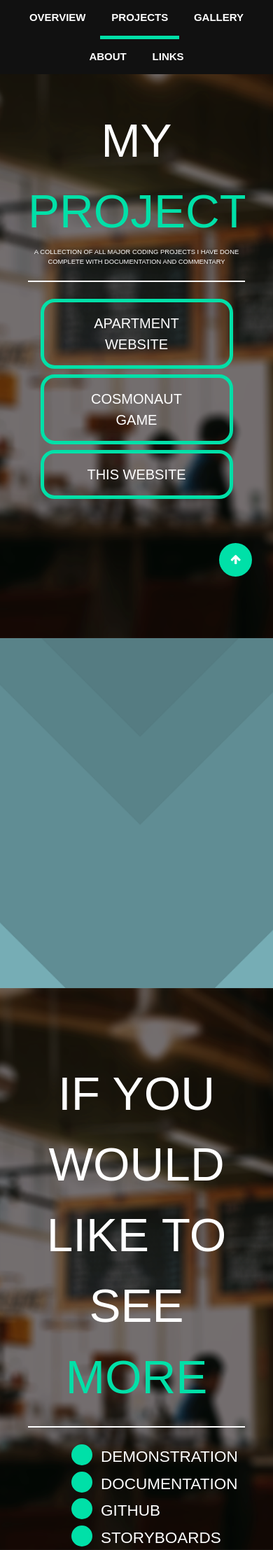
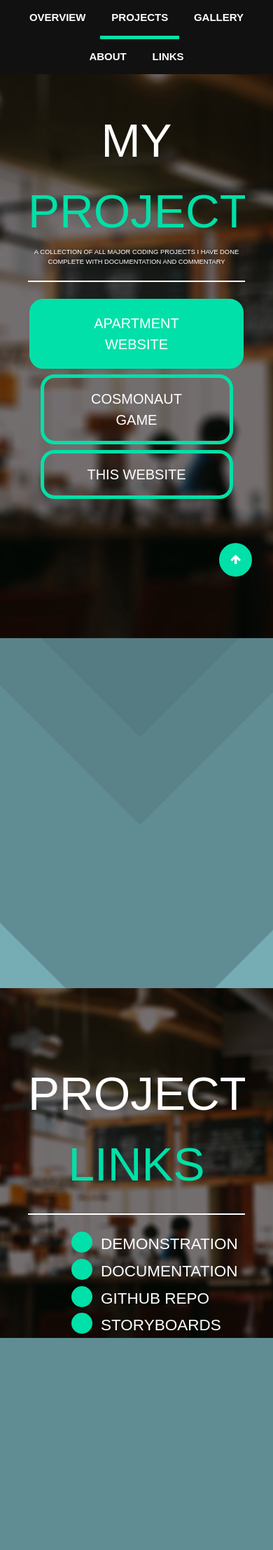
Before and after one commit to Aurenhardt/portfolio_project, a Django app: page /projects/ in a window 390 px wide. Shown: the whole page at 70% size. After the commit the page ends 1912 px from the top, so only its background shows below. Run offline with Django 3.2, Linux system fonts and the light colour scheme; data that the repository does not hold is empty; some libraries are stand-ins or nearby versions; some web fonts are replaced.

Commit message:
Revamped the Projects Page due to it falling apart on mobile view and large screenview. Buttons are not too bad right now but need to be addressed still as they do not align properly.
TODO: Zoom page out a little, it feels too zoomed in.

```diff
--- a/overviewpage/templates/overviewpage/projectpage.html
+++ b/overviewpage/templates/overviewpage/projectpage.html
@@ -14,11 +14,12 @@
 	          <hr class="solid">
 	        </ul>
 	<!--Title Buttons-->
-	        <ul>
-		  <li><button class="button" onclick="scrollProject(0)">APARTMENT WEBSITE</button></li>
-	          <li><button class="button" onclick="scrollProject(1)">COSMONAUT GAME</button></li>
-	          <li><button class="button" onclick="scrollProject(2)">THIS WEBSITE</button></li>
-	        </ul>
+                <ul>
+                  <li><button id="btn0" class="button-active" onclick="Filter(0)">APARTMENT WEBSITE</button></li>
+                  <li><button id="btn1" class="button" onclick="Filter(1)">COSMONAUT GAME</button></li>
+                  <li><button id="btn2" class="button" onclick="Filter(2)">THIS WEBSITE</button></li>
+                </ul>
+
 	<!--endbuttons-->
 
 	    </div>
@@ -34,43 +35,51 @@
                 <div class="title-card">
 			<div id="projects" class="gallery">
 			{% for project in projects %}
-				<div id="{{project.ProjectCategory}}" class="gallery-content" style="display:hidden;">
+				<div id="{{project.ProjectCategory}}" class="gallery-content" style="display:none;">
                     			<div class="title-card">
-                        			<ul>
 						 <hr class="solid">
                         			 <li><a>{{ project.title }} </a></li>
                         			 <li><a class="highlight"> {{ project.title_highlight }}</a></li>
                         			 <hr class="solid">
-                        			</ul>
                     			</div>
 
-					<div class="project-container" style="display: hidden; padding:50px;">
-                        	        	<div id="galleryImg" style="float:right; padding:10px;">
+					<div class="project-container" style="padding:50px;">
+                        	        	<div id="galleryImg" style=" padding:10px;">
                                 	        	<img id="projImg" src="{{ project.image_first.url }}" alt="Test" width="400" height="auto" onclick=ViewImage("{{post.image.url}}")>
                                 		</div>
 						<div class="proj-title">{{ project.subtitle_first }}</div>
-						<div class="proj-desc" style="display:inline">
+						<div class="proj-desc" >
 							<p>{{ project.description_first }}</p>
-
 						</div>
 					</div><!--endproject-container-->
 
-					<div class="project-container" style="display: hidden; padding:50px;">
-                                		<div id="galleryImg" style="float:left; padding:10px;">
-                                        		<img id="projImg" src="{{ project.image_secondary.url }}" alt="Test" width="400" height="auto" onclick="ViewImage(&quot;&quot;)">
-                                		</div>
+					<div class="project-container" style="padding:50px;">
 						<div class="proj-title">{{ project.subtitle_second }}</div>
 						<div class="proj-desc" style="display: inline;">
 							<p>{{ project.description_second }}</p>
 						</div>
 					</div><!--endproject-container-->
 
-				</div><!--endgallery-content-->
+		<div class="project-container" style="display:hidden; padding:50px;">
+		          <div class="proj-title">{{ pageBottomTitle }} {{ pageBottomTitleHighlight }}</div>
+
+		           <div id="proj-links" class="lower-button-group">
+		              <ul>
+		               <li class="button-text-unit"><button class="button" href="#LINK1"></button><a>{{LINK1}}</a></li>
+		               <li class="button-text-unit"><button class="button" href="#LINK1"></button><a>{{LINK2}}</a></li>
+		               <li class="button-text-unit"><button class="button" href="#LINK1"></button><a>{{LINK3}}</a></li>
+		               <li class="button-text-unit"><button class="button" href="#LINK1"></button><a>{{LINK4}}</a></li>
+		              </ul>
+		            </div>
+		</div><!--endproject-container-->
+
+</div><!--endgallery-content-->
+
 			{% endfor %}
 			</div><!--endtitlecard-->
-
                 </div><!--endgallery-->
 	</div>
+
 
 
 
@@ -89,8 +98,12 @@
 	{% block script %}
 	 <script>
 
+		document.getElementById("0").style.display = "inline-block";
+
 		//this variable gets the modal
 		var modal = document.getElementById("myModal");
+
+		//this variable grabs the html for each project
 		var tabcontent = document.getElementsByClassName("gallery-content");
 
 		// Get the image and insert it inside the modal - use its "alt" text as a caption
@@ -113,14 +126,13 @@
 		}
 
 		function Filter(a){
-			for (i = 0; i < tabcontent.length; i++) {
-				if(tabcontent[i].id == a){
-					//alert("MATCH");
-   					tabcontent[i].style.display = "inline-block";
-				}else{
-					tabcontent[i].style.display = "none";
-				}
-  			}
+			for (i = 0; i < tabcontent.length; i++) {tabcontent[i].style.display = "none";}
+			for(i=0; i < 3; i++){document.getElementById("btn"+i).className="button";}
+                        document.getElementById("btn"+a).className="button-active";
+   			tabcontent[a].style.display = "inline-block";
+
+			var location = document.getElementById(a);
+                        window.scrollTo(0, location.offsetTop-75);
 
 
 
--- a/overviewpage/views.py
+++ b/overviewpage/views.py
@@ -76,12 +76,12 @@ def projects(request):
 		'pageTitle': 'MY  ',
 		'pageTitleHighlight': 'PROJECTS',
 		'pageTagline': 'A COLLECTION OF ALL MAJOR CODING PROJECTS I HAVE DONE COMPLETE WITH DOCUMENTATION AND COMMENTARY',
-		'pageBottomTitle': 'IF YOU WOULD LIKE TO SEE ',
+		'pageBottomTitle': 'PROJECT ',
 		'proj-desc':'DESC PASSED THROUGH VIEW',
-		'pageBottomTitleHighlight': ' MORE',
+		'pageBottomTitleHighlight': ' LINKS',
 		'LINK1': 'DEMONSTRATION',
 		'LINK2': 'DOCUMENTATION',
-		'LINK3': 'GITHUB',
-		'LINK4': 'STORYBOARDS',
+		'LINK3': 'GITHUB REPO  ',
+		'LINK4': 'STORYBOARDS  ',
         }
         return render(request,'overviewpage/projectpage.html',context)
--- a/static/overviewpage/main.css
+++ b/static/overviewpage/main.css
@@ -236,7 +236,7 @@ body {
 }
 
 .gallery-container .title-card ul{
-  padding: 0px;
+  padding: 75px;
   text-align: center;
   position: static;
 }
@@ -266,7 +266,8 @@ body {
    text-align:left;
 }
 
-.gallery .gallery-content .project-container .proj-title{
+/*.gallery .gallery-content .project-container .proj-title*/
+.proj-title {
    font-family: din-condensed, sans-serif;
    font-weight:100;
    font-size:500%;
@@ -275,6 +276,12 @@ body {
 
 #projImg{
    padding:25px;
+   width:50%;
+}
+
+#proj-links{
+  border-style:solid;
+  border-radius:35px;
 }
 
 /*end Project Container*/
@@ -320,6 +327,23 @@ body {
 
 .button{
   background-color: transparent;
+  border: 5px solid #00E0A8;
+  color: white;
+  padding: 15px 50px;
+  text-align: center;
+  text-decoration: none;
+  display: inline-block;
+  font-size: 20px;
+  font-family: din-condensed, sans-serif;
+  font-weight: normal;
+  margin: 4px 2px;
+  cursor: pointer;
+  border-radius: 20px;
+
+}
+
+.button-active{
+  background-color: #00E0A8;
   border: 5px solid #00E0A8;
   color: white;
   padding: 15px 50px;
@@ -475,7 +499,6 @@ body {
 
   #projImg
   {
-    width:300px;
     padding:0px;
   }
 
```
Also changed, not shown: overviewpage/static/overviewpage/main.css (+26 -3 lines).
